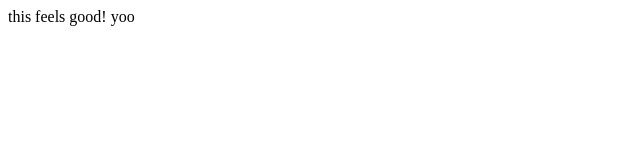
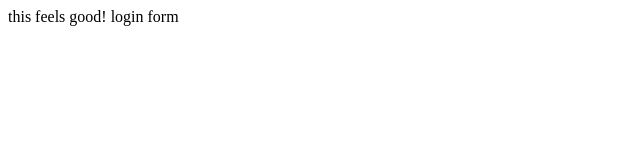
Before and after one commit to VORitimi/My-add, a plain HTML site: page index.html in a window 1280 px wide. Shown: the full height of the page, 0-640 px from the left. Drawn offline with Linux system fonts and the light colour scheme.

Commit message:
login form

```diff
--- a/index.html
+++ b/index.html
@@ -4,6 +4,6 @@
     </head>
     <body>
         this feels good!
-        yoo
+        login form
     </body>
 </html>
```
